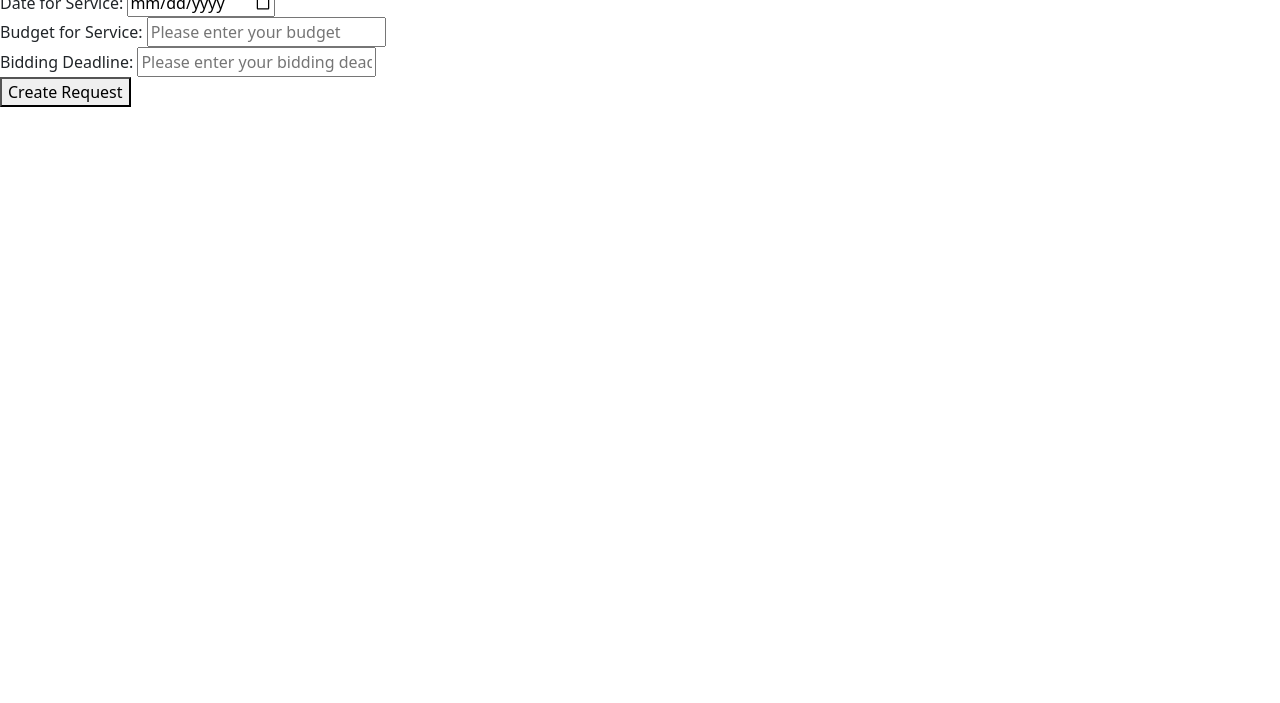
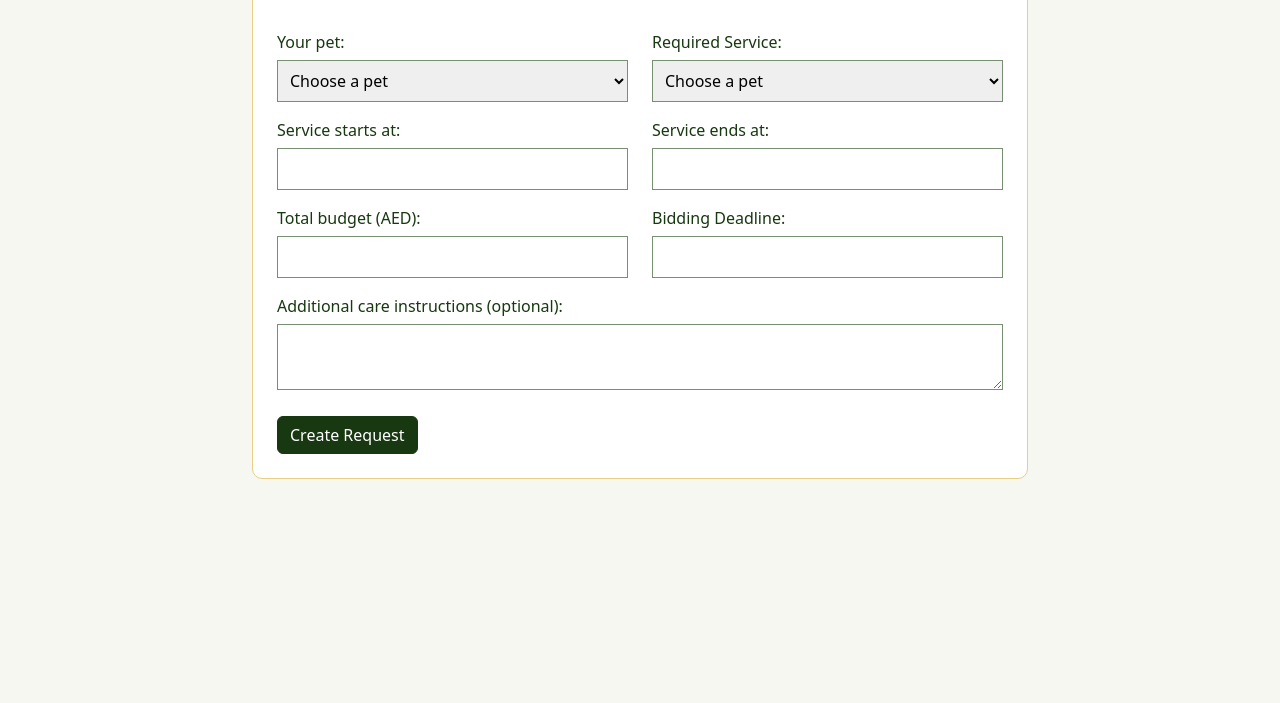
Before and after one commit to TauhidSyed/Pet_Care_Bidding_Platform, a plain HTML site: page create-request.html in a window 1280 px wide. Shown: the part 97-800 px from the top of the page. Drawn offline with nearby package versions, Linux system fonts and the light colour scheme.

Commit message:
T: create-request form CSS

```diff
--- a/create-request.html
+++ b/create-request.html
@@ -1,32 +1,92 @@
-<!DOCTYPE html>
-<html> <!-- Form for creating requests (PET OWNERS; AUTH) -->
+<!doctype html>
+<html>
+  <!-- Form for creating requests (PET OWNERS; AUTH) -->
   <head>
     <title>New Request</title>
-        <meta name="viewport" content="width=device-width, initial-scale=1.0"/>
-        <link rel="stylesheet" href="https://cdn.jsdelivr.net/npm/bootstrap@5.3.0/dist/css/bootstrap.min.css"/>
+    <meta name="viewport" content="width=device-width, initial-scale=1.0" />
+    <link
+      rel="stylesheet"
+      href="https://cdn.jsdelivr.net/npm/bootstrap@5.3.0/dist/css/bootstrap.min.css"
+    />
     <link rel="stylesheet" href="styles.css" />
   </head>
-    <body>
-        <h1 class="" id="">Creating Request</h1>
-        <form class="" id="">
-            <div class="" id="">
-                <label for="service" class="">Required Service:</label>
-                <input type="text" class="" id="service" placeholder="Please enter your required service">
+  <main class="container">
+    <body class="create-request-page">
+      <h1 class="" id="">Creating a Care Request</h1>
+      <!-- T : dk why to add class for this -->
+      <form id="create-request-form">
+        <div class="row">
+          <!-- T: mobile full width. bigger half width -->
+          <div class="col-12 col-md-6">
+            <!-- T: service, dates budget deadline. adding option for pet choice-->
+            <label for="pet">Your pet:</label>
+            <select id="pet" name="petId" required>
+              <option value=">">Choose a pet</option>
+              <option value="1">Cloud - Cat</option>
+              <option value="2">Rocky - Dog</option>
+              <option value="3">N0tail - Tinker</option>
+            </select>
           </div>
-            <div class="" id="">
-                <label for="date" class="">Date for Service:</label>
-                <input type="date" class="" id="date">
+
+          <!-- T: mobile full width. bigger half width -->
+          <div class="col-12 col-md-6">
+            <!-- T: service, dates budget deadline. adding option for pet choice-->
+            <label for="service">Required Service:</label>
+            <select id="service" name="service" required>
+              <option value=">">Choose a pet</option>
+              <option value="walking">Pet walking</option>
+              <option value="bathing">Pet bathing</option>
+              <option value="grooming">Pet grooming</option>
+            </select>
           </div>
-            <div class="" id="">
-                <label for="budget" class="">Budget for Service:</label>
-                <input type="text" class="" id="budget" placeholder="Please enter your budget">
         </div>
-            <div class="" id="">
-                <label for="deadline" class="">Bidding Deadline:</label>
-                <input type="text" class="" id="deadline" placeholder="Please enter your bidding deadline">
+
+        <div class="row">
+          <div class="col-12 col-md-6">
+            <label for="start-time">Service starts at:</label>
+            <input type="datetime" id="start-time" name="startTime" required />
           </div>
-            <button type="submit" class="" id="">Create Request</button>
+
+          <div class="col-12 col-md-6">
+            <label for="end-time">Service ends at:</label>
+            <input type="datetime" id="end-time" name="endTime" required />
+          </div>
+        </div>
+
+        <div class="row">
+          <div class="col-12 col-md-6">
+            <label for="budget">Total budget (AED):</label>
+            <input type="number" id="budget" name="budget" required />
+          </div>
+
+          <div class="col-12 col-md-6">
+            <label for="deadline">Bidding Deadline:</label>
+            <input type="datetime" id="deadline" name="deadLine" required />
+          </div>
+        </div>
+
+        <div class="row">
+          <div class="col-12">
+            <label for="additional-instructions">
+              Additional care instructions (optional):</label
+            >
+            <textarea
+              id="additional-instructions"
+              name="instructions"
+            ></textarea>
+          </div>
+        </div>
+
+        <div class="row">
+          <div class="col-12">
+            <button type="submit" class="btn btn-primary">
+              Create Request
+            </button>
+          </div>
+        </div>
+      </form>
       <!-- The request is then showed in owner-requests.html if its confirmed -->
       <script></script>
     </body>
+  </main>
 </html>
--- a/styles.css
+++ b/styles.css
@@ -0,0 +1,30 @@
+.create-request-page {
+  background-color: #f7f7f2;
+  color: #173810;
+}
+.create-request-page main {
+  max-width: 800px;
+  margin: 30px auto;
+}
+#create-request-form {
+  background: white;
+  padding: 24px;
+  border: 1px solid #e5d084;
+  border-radius: 10px;
+}
+#create-request-form label {
+  margin-bottom: 6px;
+  margin-top: 16px;
+}
+#create-request-form input,
+#create-request-form select,
+#create-request-form textarea {
+  width: 100%;
+  padding: 8px;
+  border: 1px solid #789071;
+}
+#create-request-form .btn-primary {
+  background: #173810;
+  border-color: #173810;
+  margin-top: 20px;
+}
```
Lines whose indentation alone changed are shown as unchanged.
